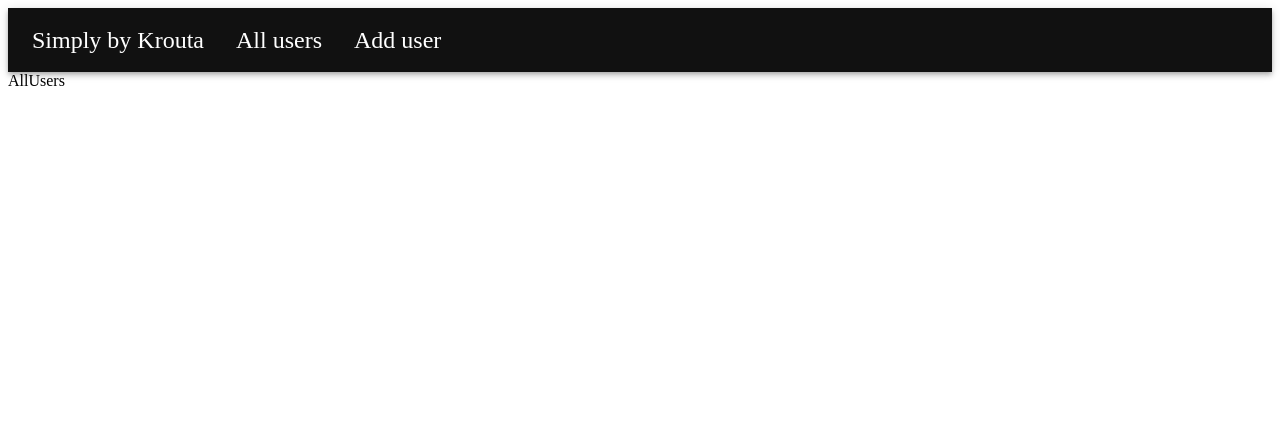
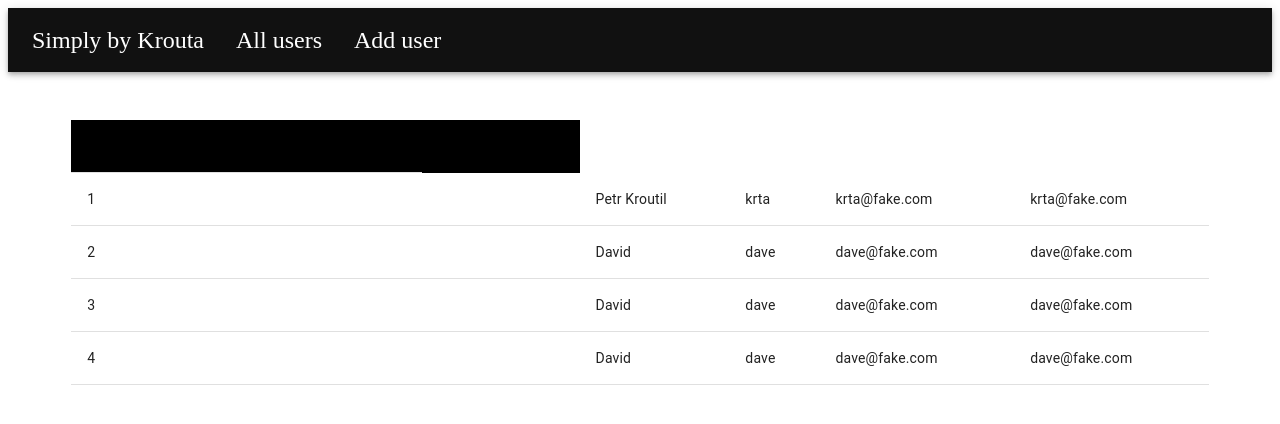
Before and after one commit to Krouta1/Small-Projects, a React (Create React App) app in the folder crud-with-react/: page /all in a window 1280 px wide. Shown: the top 424 px of the page. Built offline with nearby package versions, Linux system fonts and the light colour scheme; data requests are answered from the project's data file.

Commit message:
Update AllUsers.jsx

```diff
--- a/crud-with-react/src/components/AllUsers.jsx
+++ b/crud-with-react/src/components/AllUsers.jsx
@@ -1,8 +1,56 @@
-import React from 'react'
+import { Table, TableBody, TableCell, TableHead, TableRow,styled } from '@mui/material'
+import React, {useState,useEffect} from 'react'
+import { getUsers } from '../service/api'
+
+
+// some styles
+const StyledTable = styled(Table)`
+  width: 90%;
+  margin: 3rem auto;
+`
+const Thead = styled(TableRow)`
+  background: #000;
+`
 
 const AllUsers = () => {
+  const [users, setUsers] = useState([])
+
+  useEffect(() => {
+    getUsersDetails()
+
+    return () => {
+
+    }
+  }, [])
+
+  const getUsersDetails = async () => {
+   let response = await getUsers()
+   setUsers(response.data)
+  }
+
   return (
-    <div>AllUsers</div>
+    <StyledTable>
+      <Thead>
+        <TableRow>
+          <TableCell>Id</TableCell>
+          <TableCell>Name</TableCell>
+          <TableCell>Username</TableCell>
+          <TableCell>Email</TableCell>
+          <TableCell>Phone</TableCell>
+        </TableRow>
+      </Thead>
+      <TableBody>
+        {users.map(user =>{
+          return <TableRow key={user.id}>
+            <TableCell >{user.id}</TableCell>
+            <TableCell >{user.name}</TableCell>
+            <TableCell >{user.username}</TableCell>
+            <TableCell >{user.email}</TableCell>
+            <TableCell >{user.email}</TableCell>
+          </TableRow>
+        })}
+      </TableBody>
+    </StyledTable>
   )
 }
 
```
